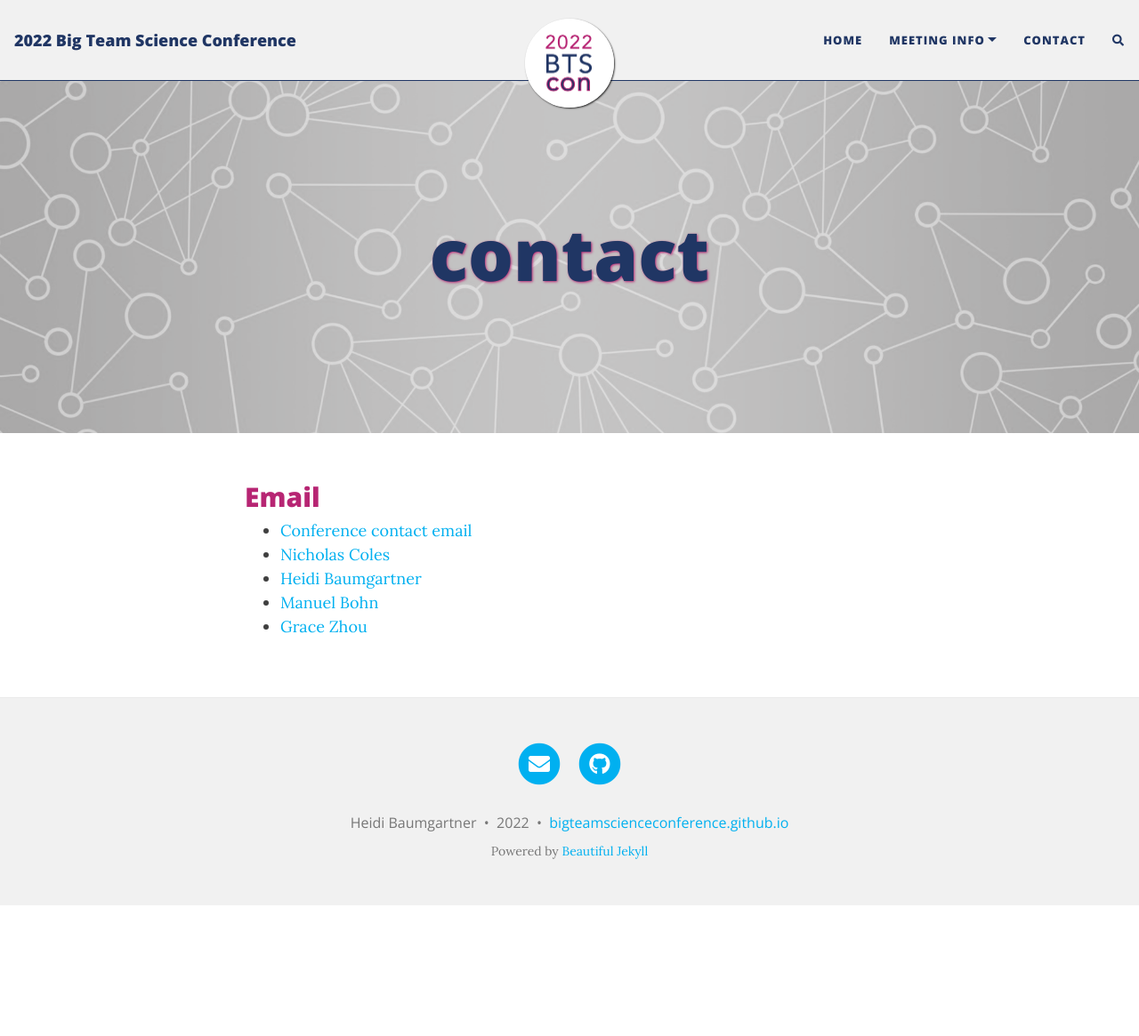
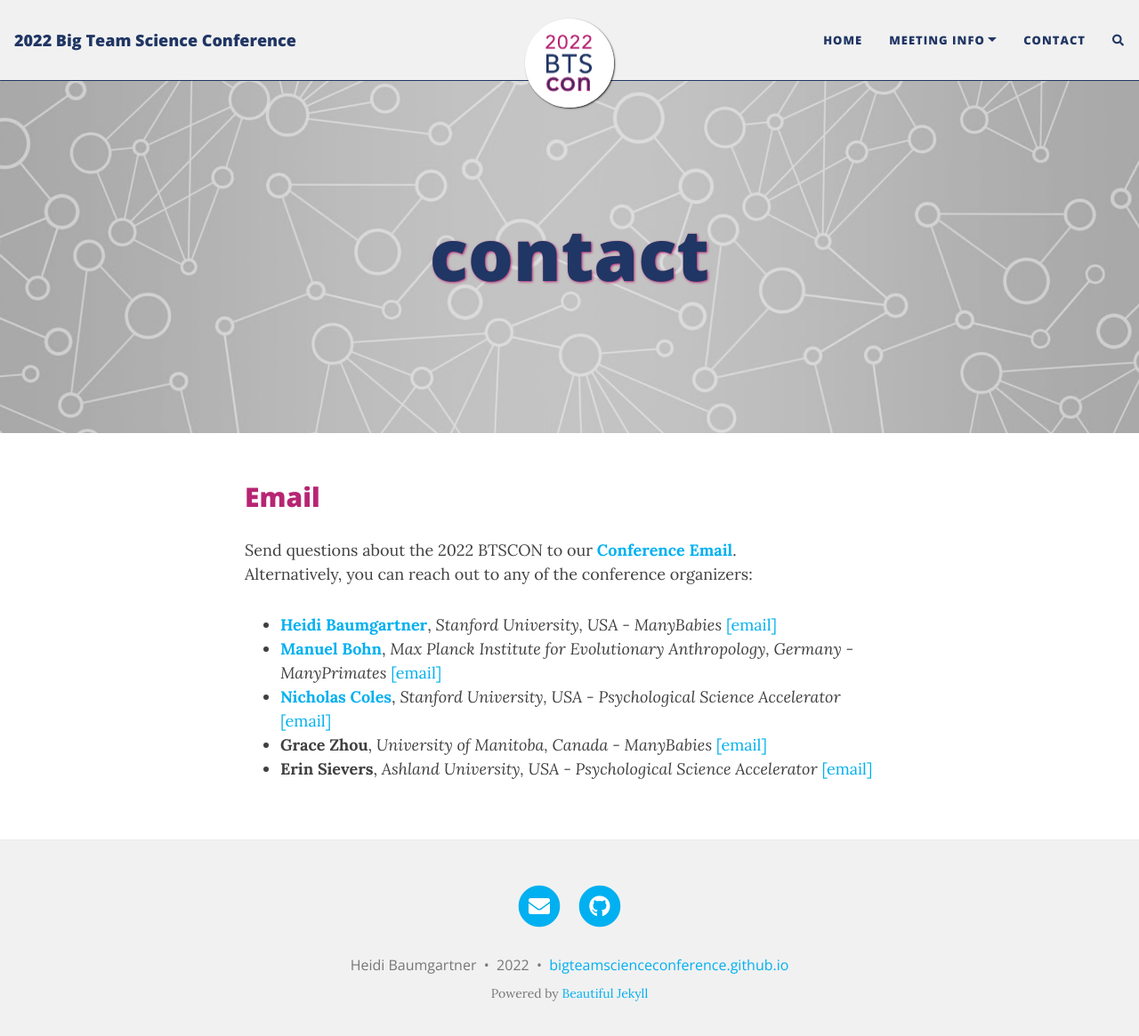
Before and after one commit to bigteamscienceconference/bigteamscienceconference.github.io, a Jekyll site: the page built from contact.md, in a window 1280 px wide and 1178 px high. Shown: the top 1165 px of the window at 89% size. Built offline with Jekyll 4.4.1, drawn with Linux system fonts in a browser that asks for light colours; nearby versions of some CDN libraries; comment, search, counter and statistics services are not loaded.

Commit message:
Update contact.md

```diff
--- a/contact.md
+++ b/contact.md
@@ -8,8 +8,11 @@
 
 ## Email
 
-* [Conference contact email](mailto:bigteamscienceconference@gmail.com)
-* [Nicholas Coles](mailto:ncoles@stanford.edu)
-* [Heidi Baumgartner](mailto:heidib@stanford.edu)
-* [Manuel Bohn](mailto:manuel0bohn@gmail.com)
-* [Grace Zhou](mailto:grace.zhou@umanitoba.ca)
+Send questions about the 2022 BTSCON to our [**Conference Email**](mailto:bigteamscienceconference@gmail.com). <br>
+Alternatively, you can reach out to any of the conference organizers:
+
+* [**Heidi Baumgartner**](https://profiles.stanford.edu/heidi-baumgartner), *Stanford University, USA - ManyBabies* [[email]](mailto:heidib@stanford.edu)
+* [**Manuel Bohn**](https://manuelbohn.github.io), *Max Planck Institute for Evolutionary Anthropology, Germany - ManyPrimates* [[email]](mailto:manuel0bohn@gmail.com)
+* [**Nicholas Coles**](https://hai.stanford.edu/people/nicholas-coles), *Stanford University, USA - Psychological Science Accelerator* [[email]](mailto:ncoles@stanford.edu)
+* **Grace Zhou**, *University of Manitoba, Canada - ManyBabies* [[email]](mailto:grace.zhou@umanitoba.ca)
+* **Erin Sievers**, *Ashland University, USA - Psychological Science Accelerator* [[email]](mailto:esievers@ashland.edu)
```
